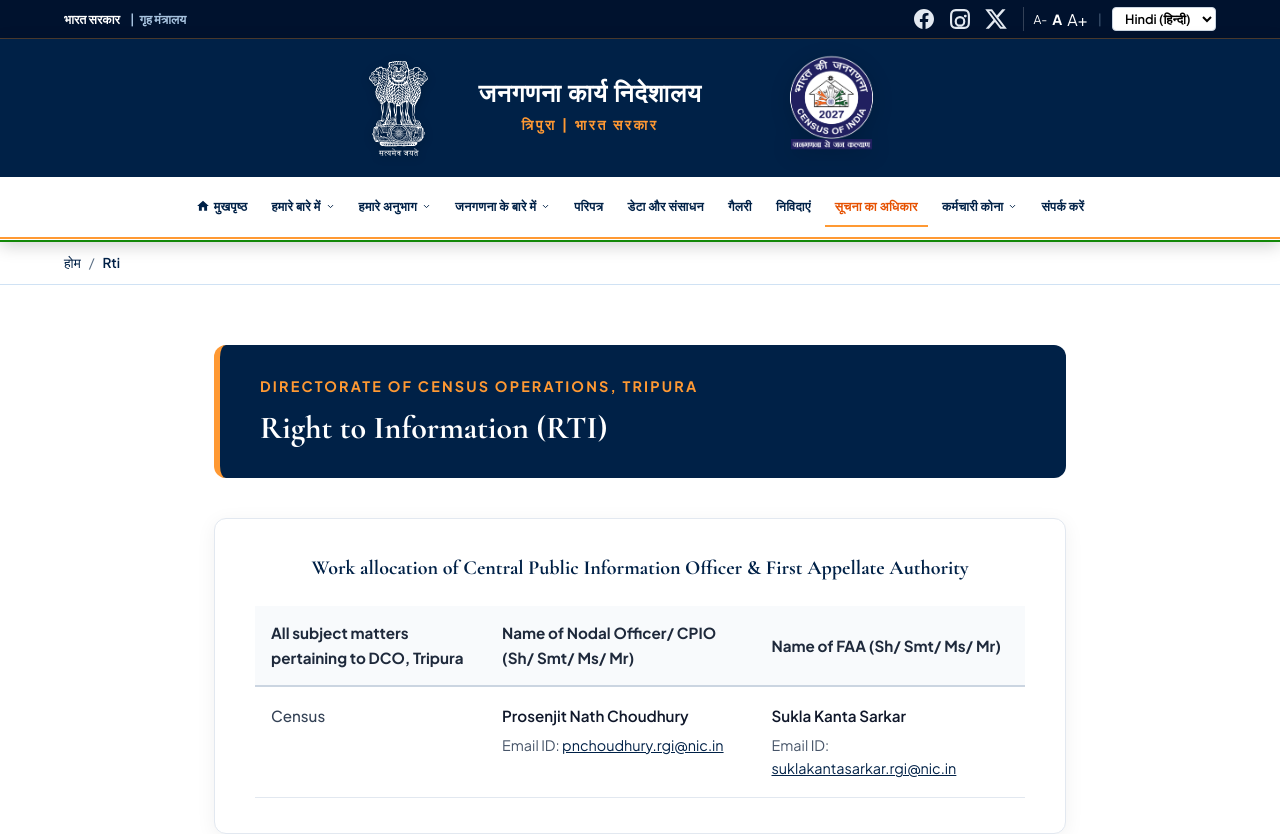
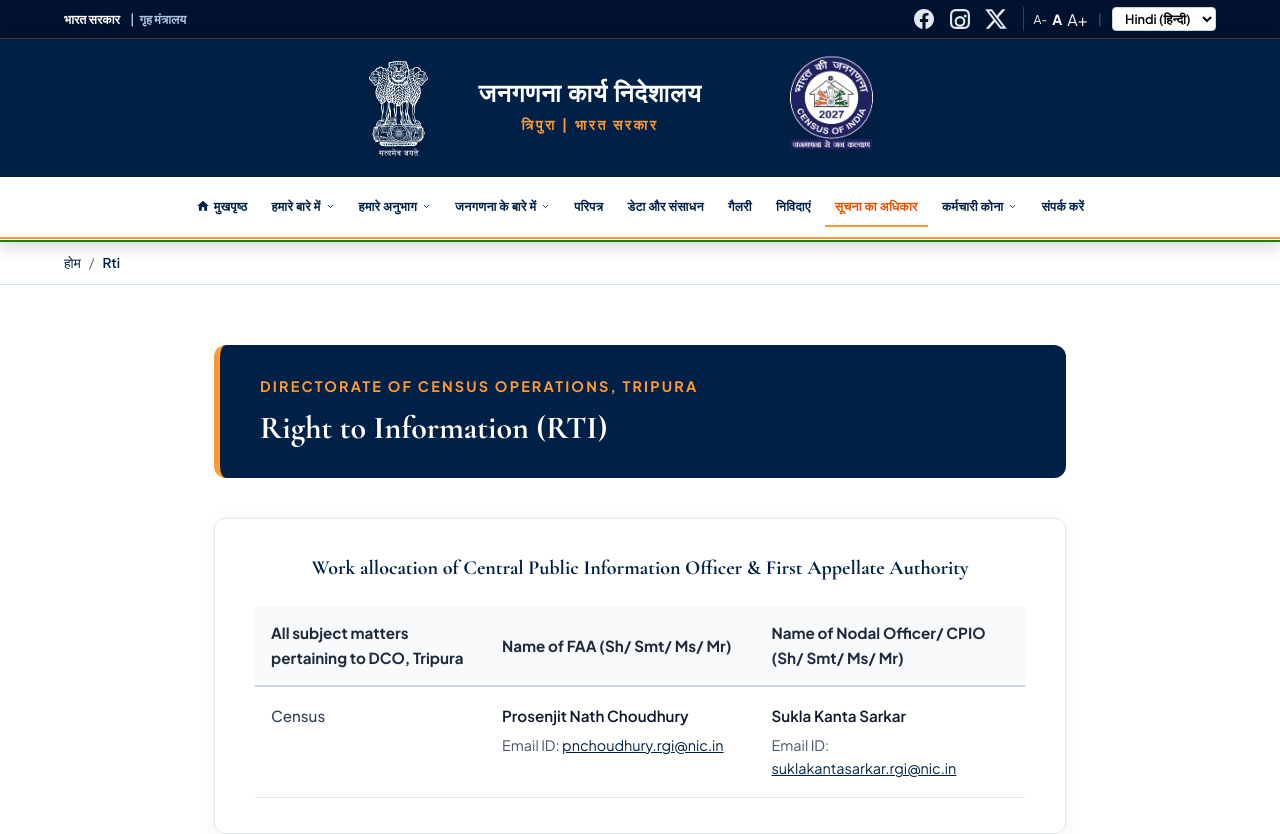
Before and after one commit to Sumrajsaha/Census_Tripura_Govt_website, a Next.js app: page /rti in a window 1280 px wide. Shown: the top 834 px of the page. Built offline with nearby package versions, Linux system fonts and the light colour scheme.

Commit message:
fix update

```diff
--- a/src/app/rti/page.tsx
+++ b/src/app/rti/page.tsx
@@ -52,10 +52,10 @@
                     All subject matters pertaining to DCO, Tripura
                   </th>
                   <th style={{ padding: '14px 16px', fontWeight: 700, color: '#1e293b', width: '35%' }}>
-                    Name of Nodal Officer/ CPIO (Sh/ Smt/ Ms/ Mr)
+                    Name of FAA (Sh/ Smt/ Ms/ Mr)
                   </th>
                   <th style={{ padding: '14px 16px', fontWeight: 700, color: '#1e293b', width: '35%' }}>
-                    Name of FAA (Sh/ Smt/ Ms/ Mr)
+                    Name of Nodal Officer/ CPIO (Sh/ Smt/ Ms/ Mr)
                   </th>
                 </tr>
               </thead>
```
